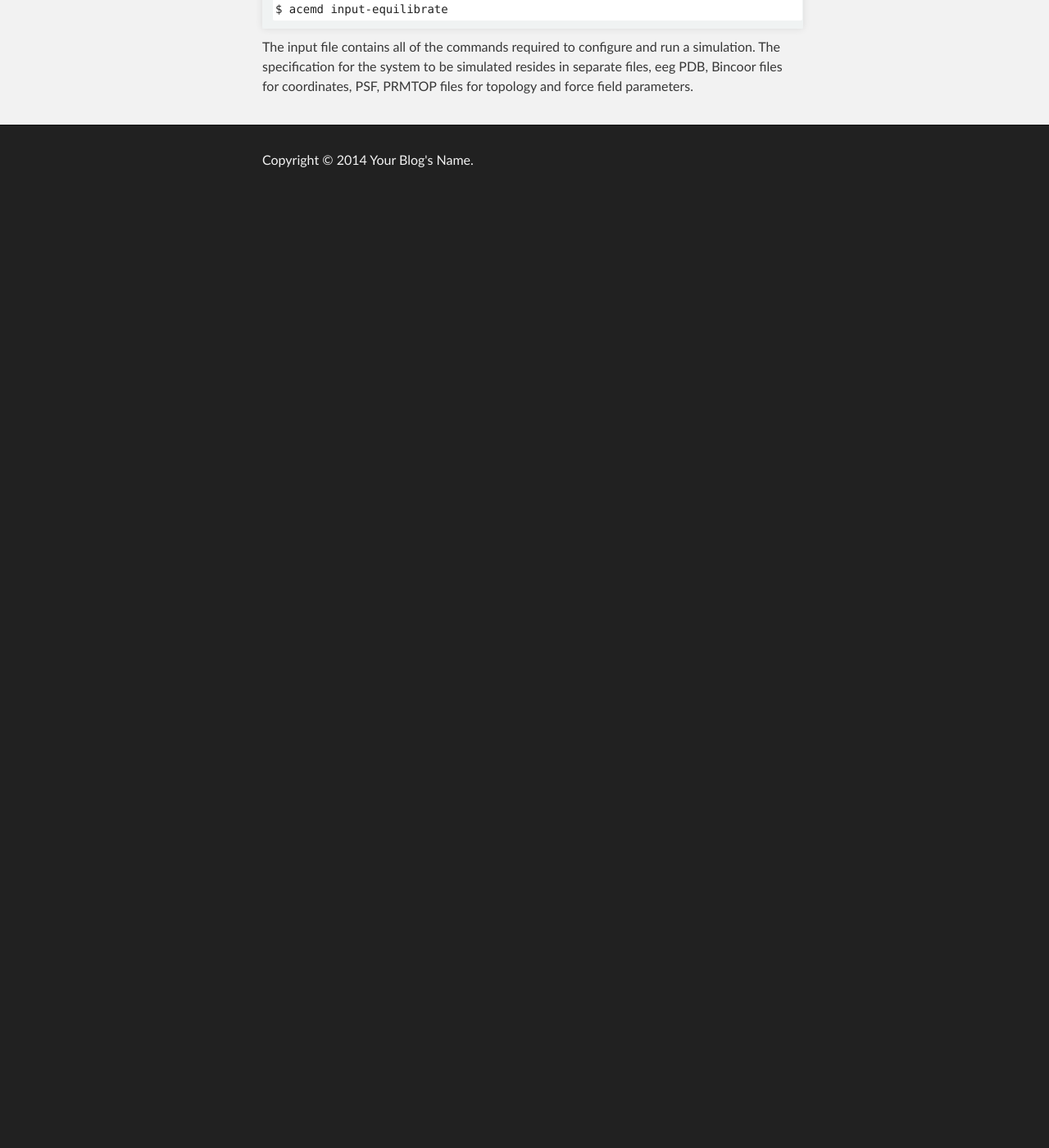
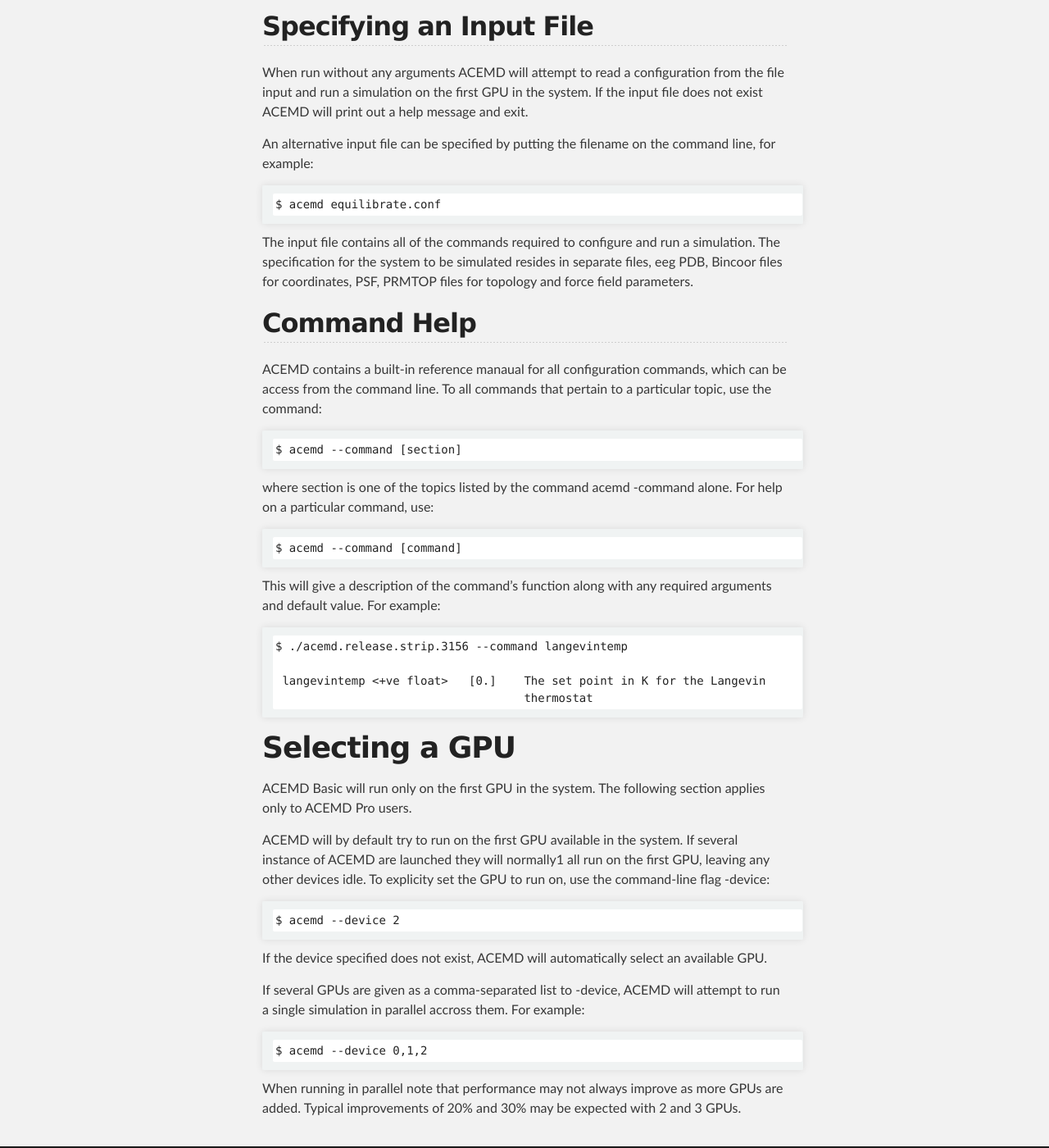
Before and after one commit to Acellera/docs.acellera.com, a Jekyll site: the page built from acemd/userguide/index.md, in a window 1280 px wide and 1400 px high, scrolled down 1391 px. Shown: the whole window at 82% size. Built offline with Jekyll 4.4.1, drawn with Linux system fonts in a browser that asks for light colours; before the commit the page ends 1633 px from its top, so only the background shows below that; some of the changed text lies outside the part shown.

Commit message:
Update index.md

````diff
--- a/acemd/userguide/index.md
+++ b/acemd/userguide/index.md
@@ -52,7 +54,50 @@ When run without any arguments ACEMD will attempt to read a configuration from t
 An alternative input file can be specified by putting the filename on the command line, for example:
 
 ```
-$ acemd input-equilibrate
+$ acemd equilibrate.conf
 ```
 
 The input file contains all of the commands required to configure and run a simulation. The specification for the system to be simulated resides in separate files, eeg PDB, Bincoor files for coordinates, PSF, PRMTOP files for topology and force field parameters.
+
+## Command Help
+
+ACEMD contains a built-in reference manaual for all configuration commands, which can be access from the command line. To all commands that pertain to a particular topic, use the command:
+
+```
+$ acemd --command [section]
+```
+
+where section is one of the topics listed by the command acemd -command alone. For help on a particular command, use:
+
+```
+$ acemd --command [command]
+```
+
+This will give a description of the command's function along with any required arguments and default value. For example:
+
+```
+$ ./acemd.release.strip.3156 --command langevintemp
+
+ langevintemp <+ve float>   [0.]    The set point in K for the Langevin
+                                    thermostat
+```
+
+# Selecting a GPU
+
+ACEMD Basic will run only on the first GPU in the system. The following section applies only to ACEMD Pro users.
+
+ACEMD will by default try to run on the first GPU available in the system. If several instance of ACEMD are launched they will normally1 all run on the first GPU, leaving any other devices idle. To explicity set the GPU to run on, use the command-line flag -device:
+
+```
+$ acemd --device 2
+```
+
+If the device specified does not exist, ACEMD will automatically select an available GPU.
+
+If several GPUs are given as a comma-separated list to -device, ACEMD will attempt to run a single simulation in parallel accross them. For example:
+
+```
+$ acemd --device 0,1,2
+```
+
+When running in parallel note that performance may not always improve as more GPUs are added. Typical improvements of 20% and 30% may be expected with 2 and 3 GPUs.
````
Also changed, not shown: other parts of acemd/userguide/index.md (+3 -1 lines).
